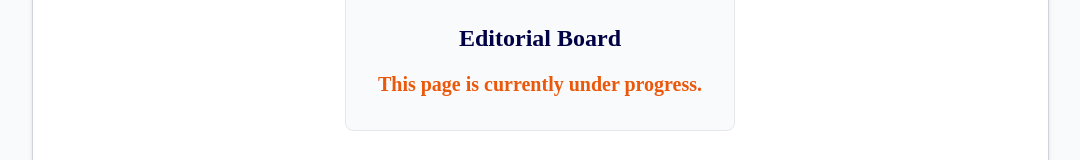
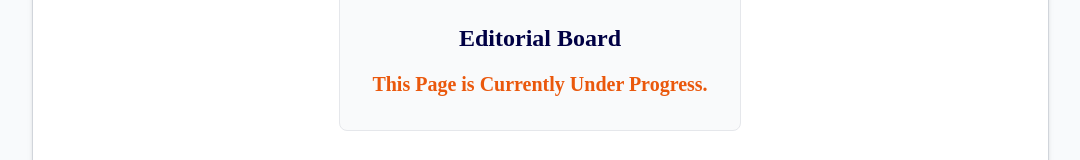
Before and after one commit to Somesh520/IJAIQT, a Next.js app in the folder frontend/: page /editorial-board in a window 1280 px wide. Shown: the part 372-532 px from the top of the page, without its empty margins (100-1180 px from the left). Built offline with nearby package versions, Linux system fonts and the light colour scheme; no server answers.

Commit message:
empty pages wirte the progeess report

```diff
--- a/frontend/app/archive/page.tsx
+++ b/frontend/app/archive/page.tsx
@@ -3,7 +3,7 @@
     <main className="w-full bg-white min-h-[600px] px-2 py-8 md:px-6 flex flex-col items-center justify-center">
       <div className="text-center p-8 bg-gray-50 border border-gray-200 rounded-lg">
         <h2 className="text-2xl font-bold text-[#000044] mb-4">Archive</h2>
-        <p className="text-xl font-bold text-orange-600">This page is currently under progress.</p>
+        <p className="text-xl font-bold text-orange-600">This Page is Currently Under Progress.</p>
       </div>
     </main>
   )
--- a/frontend/app/current-issue/page.tsx
+++ b/frontend/app/current-issue/page.tsx
@@ -3,7 +3,7 @@
     <main className="w-full bg-white min-h-[600px] px-2 py-8 md:px-6 flex flex-col items-center justify-center">
       <div className="text-center p-8 bg-gray-50 border border-gray-200 rounded-lg">
         <h2 className="text-2xl font-bold text-[#000044] mb-4">Current Issue</h2>
-        <p className="text-xl font-bold text-orange-600">This page is currently under progress.</p>
+        <p className="text-xl font-bold text-orange-600">This Page is Currently Under Progress.</p>
       </div>
     </main>
   )
--- a/frontend/app/editorial-board/page.tsx
+++ b/frontend/app/editorial-board/page.tsx
@@ -3,7 +3,7 @@
     <main className="w-full bg-white min-h-[600px] px-2 py-8 md:px-6 flex flex-col items-center justify-center">
       <div className="text-center p-8 bg-gray-50 border border-gray-200 rounded-lg">
         <h2 className="text-2xl font-bold text-[#000044] mb-4">Editorial Board</h2>
-        <p className="text-xl font-bold text-orange-600">This page is currently under progress.</p>
+        <p className="text-xl font-bold text-orange-600">This Page is Currently Under Progress.</p>
       </div>
     </main>
   )
--- a/frontend/app/faq/page.tsx
+++ b/frontend/app/faq/page.tsx
@@ -29,7 +29,7 @@
 
   return (
     <main className="w-full bg-white min-h-[600px] px-2 py-4 md:px-6">
-      <div className="max-w-5xl mx-auto bg-white p-6 text-[24px] leading-relaxed text-gray-900">
+      <div className="max-w-5xl mx-auto bg-white p-6 text-[26px] leading-relaxed text-gray-900">
         <div
           className="prose max-w-none prose-slate text-justify [&_p]:!text-[18px] [&_span]:!text-[17px] [&_strong]:!text-[17px] [&_b]:!text-[17px] [&_li]:!text-[17px] [&_h3]:!text-[17px] [&_h4]:!text-[17px] [&_p]:!mb-1 [&_p]:!mt-0 [&_p:empty]:hidden [&_h3]:!mt-2 [&_h3]:!mb-0 [&_h4]:!mt-2 [&_h4]:!mb-0 [&_h1]:!text-[36px] [&_h1]:!font-bold [&_h1]:!mb-6 [&_h1]:!mt-4 [&_h2]:!text-[30px] [&_h2]:!font-bold [&_h2]:!mb-4 [&_h2]:!mt-8"
           dangerouslySetInnerHTML={{ __html: htmlContent }}
```
